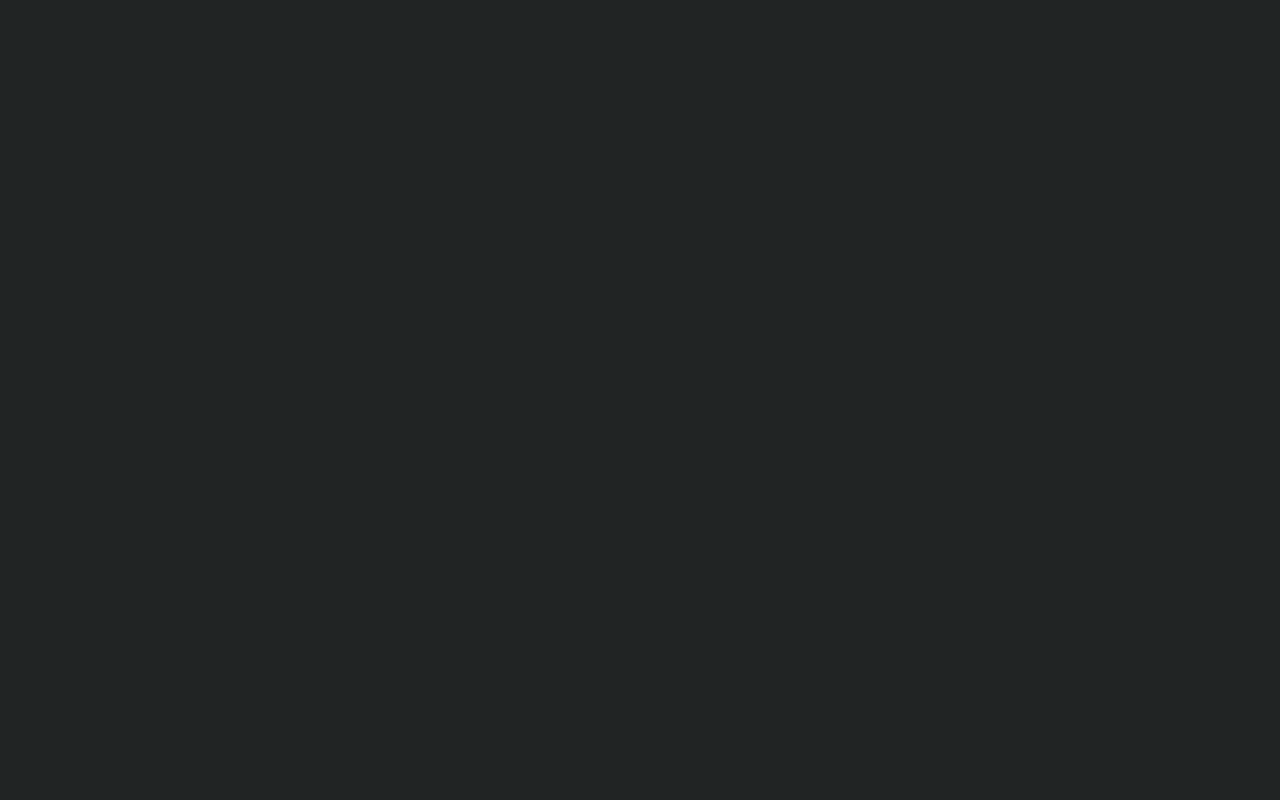
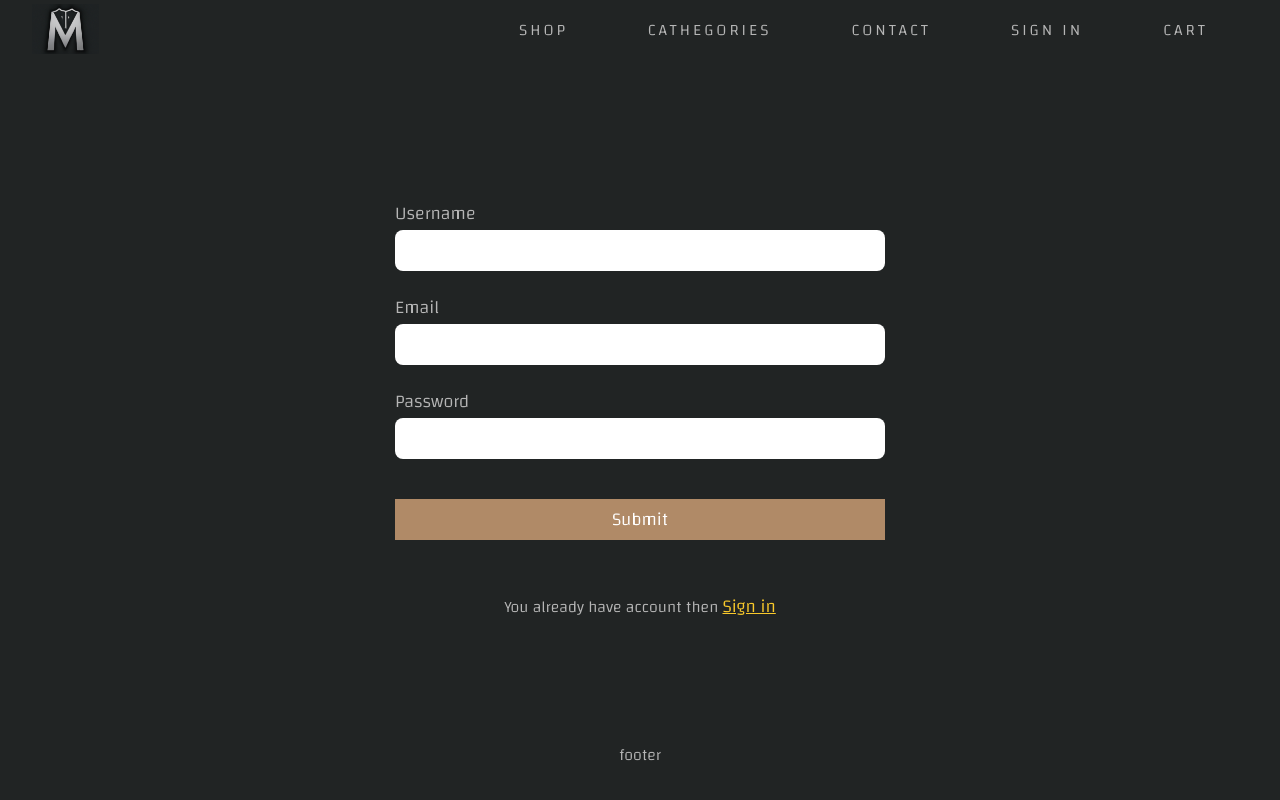
Before and after one commit to banoni-dev/clothes_website, a React (Create React App) app: page /sign-up in a window 1280 px wide. Before the commit this address had no page. Built offline with nearby package versions, Linux system fonts and the light colour scheme.

Commit message:
create and style the sign in an sign app pages

```diff
--- a/src/App.js
+++ b/src/App.js
@@ -4,6 +4,8 @@ import Cathegories from "./components/cathegories/Cathegories";
 import { Outlet, Routes, Route } from "react-router-dom";
 import Content from './components/content/content';
 import Footer from './components/footer/footer';
+import SignIn from "./components/sign-in/SignIn";
+import SignUp from './components/sign-up/SignUp';
 const Home = () => {
   return <div className="home">
   <Header/>
@@ -17,6 +19,8 @@ function App() {
       <Route path="/" element={<Home />}>
         <Route index element={<Content />}></Route>
         <Route path="cathegories" element={<Cathegories />}></Route>
+        <Route path="sign-in" element={<SignIn />}></Route>
+        <Route path="sign-up" element={<SignUp />}></Route>
       </Route>
     </Routes>
   );
--- /dev/null
+++ b/src/components/sign-in/SignIn.jsx
@@ -0,0 +1,24 @@
+import React from 'react'
+import './signIn.css'
+import { Link } from 'react-router-dom';
+
+export default function SignIn() {
+  return (
+    <div className='sign_in'>
+        <form>
+            <div className="field">
+                <label>Email</label>
+                <div><input type="email" /></div>
+            </div>
+            <div className="field">
+                <label>Password</label>
+                <div><input type="password" /></div>
+            </div>
+            <div className="btn">
+                <button>Sign in</button>
+            </div>
+            <div className="txt">You dont have an account then <Link to="../sign-up">Sign up</Link></div>
+        </form>
+    </div>
+  )
+}
--- /dev/null
+++ b/src/components/sign-in/signIn.css
@@ -0,0 +1,58 @@
+.sign_in {
+    height: 85vh;
+    width: 95vw;
+    position: relative;
+}
+
+.sign_in form {
+    position: absolute;
+    top: 50%;
+    left: 50%;
+    transform: translate(-50%, -50%);
+    padding: 30px 80px;
+    width: 650px;
+}
+
+.sign_in form>div {
+    margin-top: 20px;
+}
+
+.sign_in form>div * {
+    width: 100%;
+
+    border-style: none;
+
+    font-size: 18px;
+}
+
+.sign_in form .btn {
+    margin-top: 40px;
+}
+
+.sign_in form .btn button {
+    background-color: var(--brown);
+    color: white;
+    padding: 4px 0;
+    font-weight: 500;
+    transition: 0.5s;
+    cursor: pointer;
+    border-color: var(--brown);
+}
+
+.sign_in form .field input {
+    color: var(--black);
+    padding:4px 8px;
+    border-radius: 8px;
+}
+.sign_in form .btn button:hover{
+    color: var(--black);
+    font-weight: bold;
+    border-radius: 10px;
+}
+.sign_in form .txt a{
+    color: var(--yellow);
+}
+.sign_in form .txt{
+    text-align: center;
+    margin-top: 50px;
+}
--- /dev/null
+++ b/src/components/sign-up/SignUp.jsx
@@ -0,0 +1,28 @@
+import React from 'react'
+import './signUp.css'
+import { Link } from 'react-router-dom';
+
+export default function SignUp() {
+  return (
+    <div className='Sign_up'>
+        <form>
+            <div className="field">
+                <label>Username</label>
+                <div><input type="username" /></div>
+            </div>
+            <div className="field">
+                <label>Email</label>
+                <div><input type="email" /></div>
+            </div>
+            <div className="field">
+                <label>Password</label>
+                <div><input type="password" /></div>
+            </div>
+            <div className="btn">
+                <button>Submit</button>
+            </div>
+            <div className="txt">You already have account then <Link to="../sign-in">Sign in</Link></div>
+        </form>
+    </div>
+  )
+}
--- /dev/null
+++ b/src/components/sign-up/signUp.css
@@ -0,0 +1,58 @@
+.Sign_up {
+    height: 85vh;
+    width: 95vw;
+    position: relative;
+}
+
+.Sign_up form {
+    position: absolute;
+    top: 50%;
+    left: 50%;
+    transform: translate(-50%, -50%);
+    padding: 30px 80px;
+    width: 650px;
+}
+
+.Sign_up form>div {
+    margin-top: 20px;
+}
+
+.Sign_up form>div * {
+    width: 100%;
+
+    border-style: none;
+
+    font-size: 18px;
+}
+
+.Sign_up form .btn {
+    margin-top: 40px;
+}
+
+.Sign_up form .btn button {
+    background-color: var(--brown);
+    color: white;
+    padding: 4px 0;
+    font-weight: 500;
+    transition: 0.5s;
+    cursor: pointer;
+    border-color: var(--brown);
+}
+
+.Sign_up form .field input {
+    color: var(--black);
+    padding:4px 8px;
+    border-radius: 8px;
+}
+.Sign_up form .btn button:hover{
+    color: var(--black);
+    font-weight: bold;
+    border-radius: 10px;
+}
+.Sign_up form .txt a{
+    color: var(--yellow);
+}
+.Sign_up form .txt{
+    text-align: center;
+    margin-top: 50px;
+}
```
